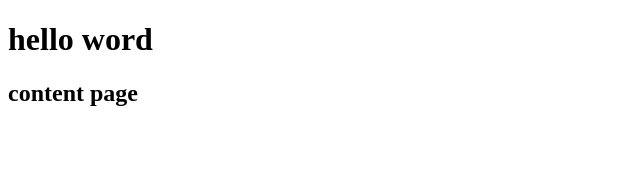
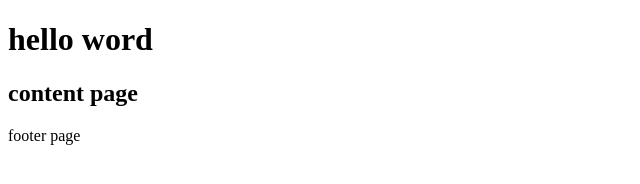
Before and after one commit to damcongtri/demo01, a plain HTML site: page index.html in a window 1280 px wide. Shown: the full height of the page, 0-640 px from the left. Drawn offline with Linux system fonts and the light colour scheme.

Commit message:
no message

```diff
--- a/index.html
+++ b/index.html
@@ -11,6 +11,9 @@
 <body>
     <h1>hello word</h1>
     <h2>content page</h2>
+    <footer>
+        <p>footer page</p>
+    </footer>
 </body>
 
 </html>
```
